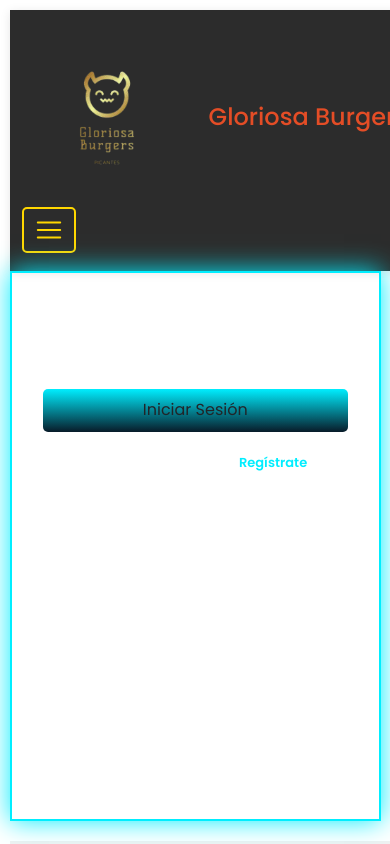
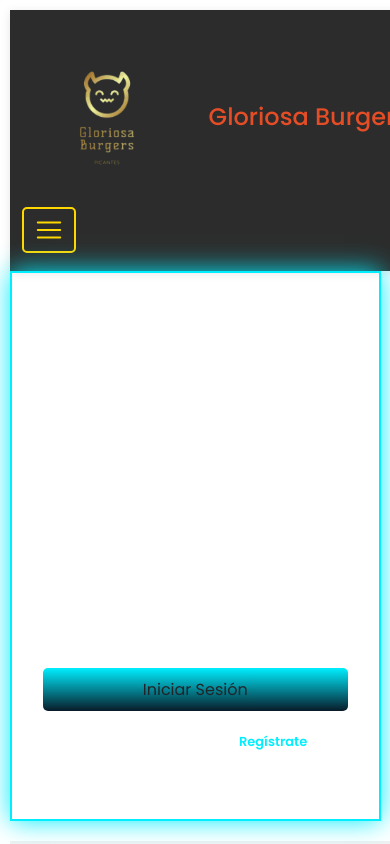
Before and after one commit to leontwas/Burguers-ecommerce, a React (Vite) app: page /login in a window 390 px wide. Shown: the top 844 px of the page. Built offline with nearby package versions, Linux system fonts and the light colour scheme; no server answers; a web font is replaced by a local one.

Commit message:
hice responsive el Login modificando la media querie para celulares en login.css

```diff
--- a/src/css/login.css
+++ b/src/css/login.css
@@ -22,27 +22,29 @@ body {
   max-width: 750px;
   height: 70vh;
   max-height: 450px;
-
   background: transparent;
   border: 2px solid #0ef;
   box-shadow: 0 0 25px #0ef;
   overflow: hidden;
-  display: flex;
+  display: flex; /* Asegura flexbox para el layout horizontal */
   justify-content: center;
   align-items: center;
   min-width: 280px;
   min-height: 380px;
 }
 
-
-.wrapper .form-box {
-  position: absolute;
+/* Contenedores de formularios e información */
+.wrapper .form-box,
+.wrapper .info-text {
+  position: absolute; /* Por defecto para el layout de escritorio */
   top: 0;
   width: 50%;
   height: 100%;
   display: flex;
   flex-direction: column;
   justify-content: center;
+  /* Añadido para transiciones suaves en cambios de tamaño */
+  transition: all 0.7s ease;
 }
 
 .wrapper .form-box.login {
@@ -55,6 +57,7 @@ body {
   padding: 0 5% 0 8%;
 }
 
+/* Animaciones de entrada/salida para el modo de escritorio */
 .wrapper .form-box.login .animation,
 .wrapper .form-box.register .animation {
   transform: translateX(0);
@@ -198,6 +201,7 @@ body {
   text-decoration: underline;
 }
 
+/* Estilos para los textos informativos */
 .wrapper .info-text {
   position: absolute;
   top: 0;
@@ -218,9 +222,10 @@ body {
   left: 0;
   text-align: left;
   padding: 0 15% 60px 5%;
-  pointer-events: none;
+  pointer-events: none; /* Asegura que no interfiera con el clic en el botón de registro */
 }
 
+/* Animaciones de entrada/salida para el modo de escritorio */
 .wrapper .info-text.login .animation,
 .wrapper .info-text.register .animation {
   transform: translateX(0);
@@ -263,6 +268,7 @@ body {
   color: #fff;
 }
 
+/* Background animado */
 .wrapper .bg-animate {
   position: absolute;
   top: -4px;
@@ -301,95 +307,119 @@ body {
   transition-delay: 1.2s;
 }
 
+/*
+  Media Queries para hacer el layout responsivo
+  -------------------------------------------
+*/
+
 @media (max-width: 768px) {
   body {
     padding: 10px;
   }
 
   .wrapper {
-    flex-direction: column;
+    flex-direction: column; /* Cambia a columna en pantallas pequeñas */
     width: 95vw;
-    max-width: 450px;
-    height: auto;
-    min-height: 600px;
+    max-width: 450px; /* Ancho máximo en móvil */
+    height: auto; /* Altura automática para que el contenido determine la altura */
+    min-height: 600px; /* Altura mínima para asegurar espacio */
+    padding: 20px; /* Añade padding al wrapper para evitar que el contenido toque los bordes */
   }
 
+  /* Los elementos ya no son absolutos, ocupan el flujo normal */
   .wrapper .form-box,
   .wrapper .info-text {
-    position: relative;
-    width: 100%;
-    height: auto;
-    padding: 20px;
+    position: relative; /* Cambia a relativo */
+    width: 100%; /* Ocupa todo el ancho disponible */
+    height: auto; /* Altura automática */
+    padding: 20px 0; /* Ajusta el padding para un layout vertical */
     text-align: center;
   }
 
+  /* Elimina el posicionamiento absoluto y ajusta paddings para móvil */
   .wrapper .form-box.login,
   .wrapper .form-box.register,
   .wrapper .info-text.login,
   .wrapper .info-text.register {
-    left: 0;
-    right: 0;
-    padding: 20px;
+    left: auto; /* Elimina la posición left */
+    right: auto; /* Elimina la posición right */
+    padding: 20px; /* Padding uniforme */
+    width: 100%; /* Asegura que ocupen todo el ancho */
   }
 
-  .wrapper .info-text.login { order: 1; }
-  .wrapper .form-box.login { order: 2; }
-  .wrapper .info-text.register { order: 3; }
-  .wrapper .form-box.register { order: 4; }
-
-
-  .wrapper .form-box.login .animation,
-  .wrapper .form-box.register .animation {
-    transform: translateY(0);
+  /* Ordena los elementos para que se muestren correctamente */
+  .wrapper .info-text.login {
+    order: 1; /* El texto de login aparece primero */
+  }
+  .wrapper .form-box.login {
+    order: 2; /* El formulario de login aparece segundo */
+  }
+  .wrapper .info-text.register {
+    order: 3; /* El texto de registro aparece tercero */
+  }
+  .wrapper .form-box.register {
+    order: 4; /* El formulario de registro aparece cuarto */
   }
 
-  .wrapper.active .form-box.login .animation {
-    transform: translateY(-100%);
-    opacity: 0;
-    filter: blur(10px);
+  /*
+    Ajustes de visibilidad y transformación para el modo móvil.
+    Ahora, en lugar de translateX, usamos translateY.
+    Cuando un formulario está activo, el otro se oculta.
+  */
+
+  /* Esconde los form-box y info-text por defecto y controla la visibilidad con 'active' */
+  .wrapper .form-box,
+  .wrapper .info-text {
+    /* Ocultar por defecto para que solo se vea el que está activo */
+    display: none;
   }
 
-  .wrapper .form-box.register .animation {
-    transform: translateY(100%);
-    opacity: 0;
-    filter: blur(10px);
+  /* Mostrar los elementos activos en el wrapper.active */
+  .wrapper.active .form-box.register,
+  .wrapper.active .info-text.register,
+  .wrapper:not(.active) .form-box.login, /* Login activo por defecto */
+  .wrapper:not(.active) .info-text.login {
+    display: flex; /* Mostrar el elemento cuando es el activo */
   }
 
-  .wrapper.active .form-box.register .animation {
-    transform: translateY(0);
-    opacity: 1;
+  /* Las animaciones en móvil serán un simple fade-in/fade-out o scaling */
+  .wrapper .form-box.login .animation,
+  .wrapper .form-box.register .animation,
+  .wrapper .info-text.login .animation,
+  .wrapper .info-text.register .animation {
+    transform: none; /* Elimina las transformaciones iniciales */
+    opacity: 1; /* Visibles */
     filter: blur(0);
+    transition: opacity 0.5s ease, transform 0.5s ease; /* Transición más simple */
   }
 
-  .wrapper .info-text.login .animation,
-  .wrapper .info-text.register .animation {
-    transform: translateY(0);
+  /* Al cambiar, los que desaparecen se desvanecen */
+  .wrapper.active .form-box.login,
+  .wrapper.active .info-text.login,
+  .wrapper:not(.active) .form-box.register,
+  .wrapper:not(.active) .info-text.register {
+    display: none; /* Oculta completamente los inactivos para evitar scrolls innecesarios */
   }
 
-  .wrapper.active .info-text.login .animation {
-    transform: translateY(100%);
-    opacity: 0;
-    filter: blur(10px);
+  /* Esto es crucial: asegura que solo el contenido relevante se muestre */
+  .wrapper.active .form-box.register,
+  .wrapper.active .info-text.register {
+    display: flex; /* Muestra el registro cuando está activo */
   }
 
-  .wrapper .info-text.register .animation {
-    transform: translateY(-100%);
-    opacity: 0;
-    filter: blur(10px);
+  .wrapper:not(.active) .form-box.login,
+  .wrapper:not(.active) .info-text.login {
+    display: flex; /* Muestra el login cuando no está activo (es decir, el estado inicial) */
   }
 
-  .wrapper.active .info-text.register .animation {
-    transform: translateY(0);
-    opacity: 1;
-    filter: blur(0);
-  }
-
+  /* Elimina los backgrounds animados en móvil para simplificar */
   .wrapper .bg-animate,
   .wrapper .bg-animate2 {
     display: none;
   }
 }
 
+/* Ajustes de fuente para pantallas muy pequeñas */
 @media (max-width: 480px) {
   .wrapper {
     min-height: 550px;
```
